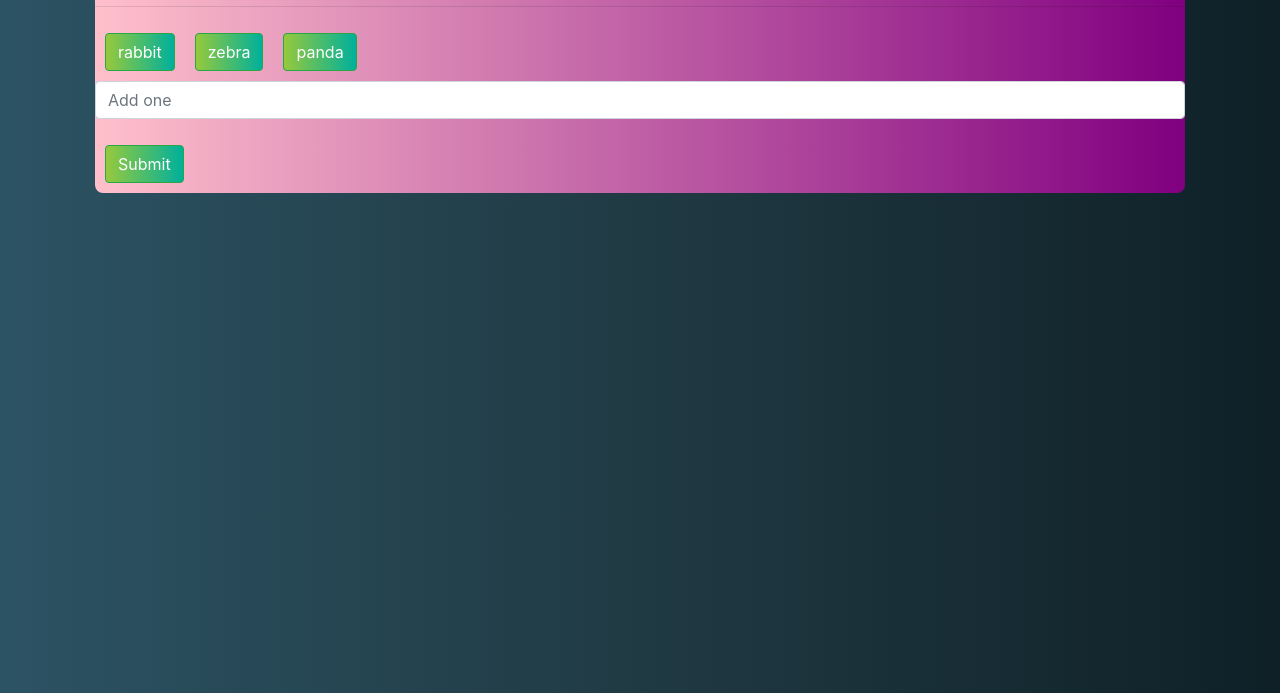
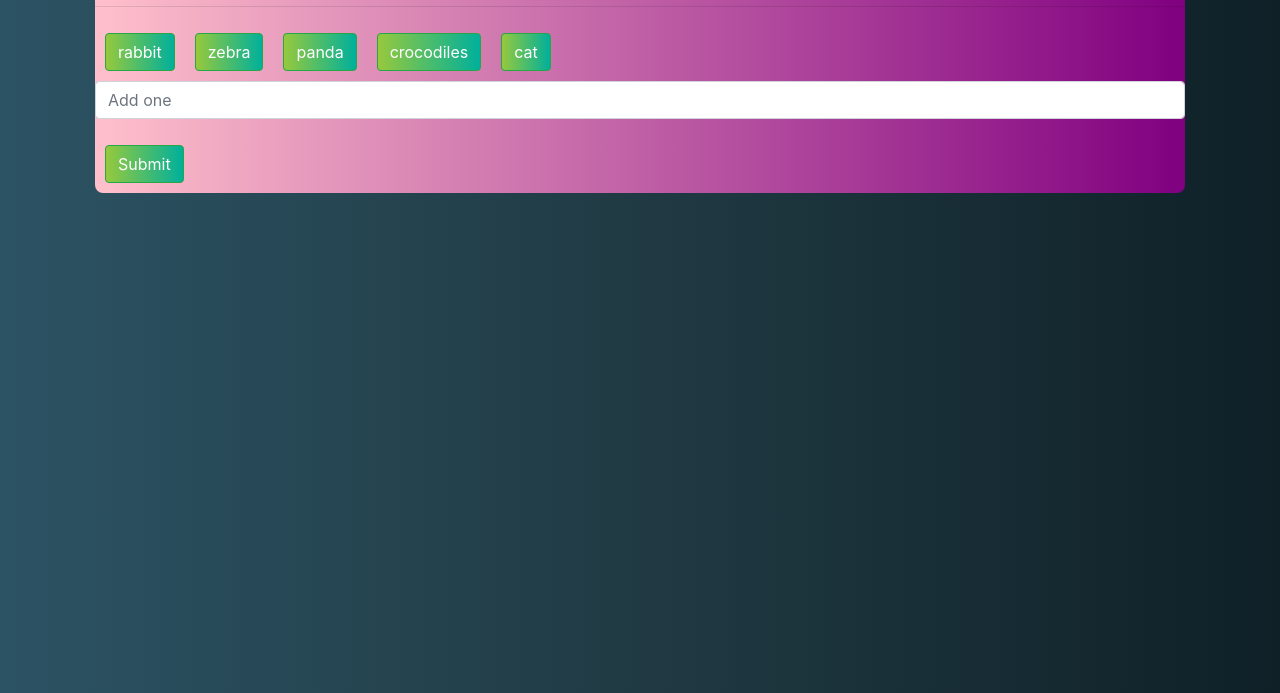
Before and after one commit to captainflo/GifTastic, a plain HTML site: page index.html in a window 1280 px wide. Shown: the part 107-800 px from the top of the page. Drawn offline with nearby package versions, Linux system fonts and the light colour scheme.

Commit message:
Add styles quickly ;)

```diff
--- a/assets/javascript/app.js
+++ b/assets/javascript/app.js
@@ -1,5 +1,5 @@
 
-    var animals = ["rabbit","zebra", "panda"];
+    var animals = ["rabbit","zebra", "panda","crocodiles", "cat"];
 
     // Display info Animals on div List
     function infoAnimals(){
--- a/index.html
+++ b/index.html
@@ -3,7 +3,7 @@
 
 <head>
   <meta charset="utf-8">
-  <title>Homework05</title>
+  <title>GifTastic</title>
   <link rel="stylesheet" href="https://cdnjs.cloudflare.com/ajax/libs/twitter-bootstrap/4.0.0/css/bootstrap.min.css" />
   <link rel="stylesheet" type="text/css" media="screen" href="assets/css/styles.css"/>
   <link href="https://fonts.googleapis.com/css?family=Roboto" rel="stylesheet">
```
